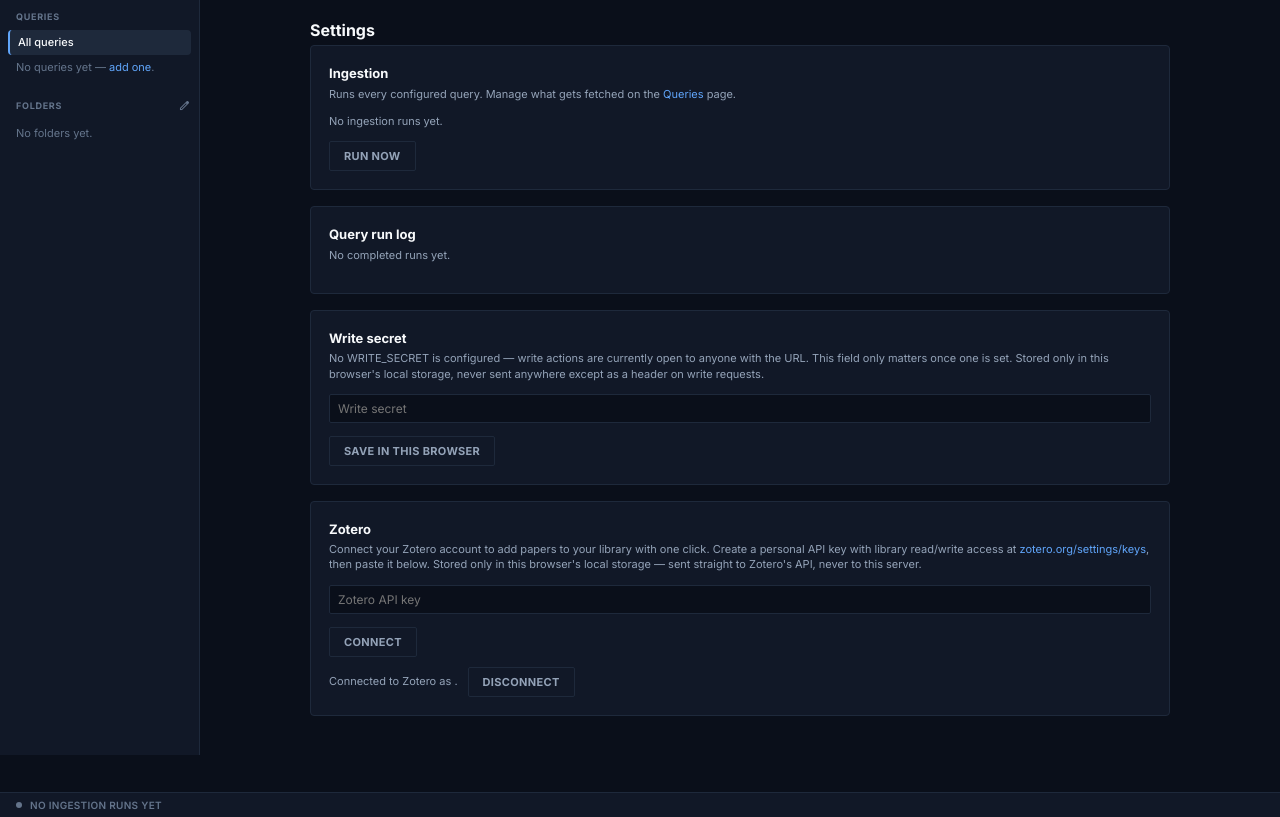
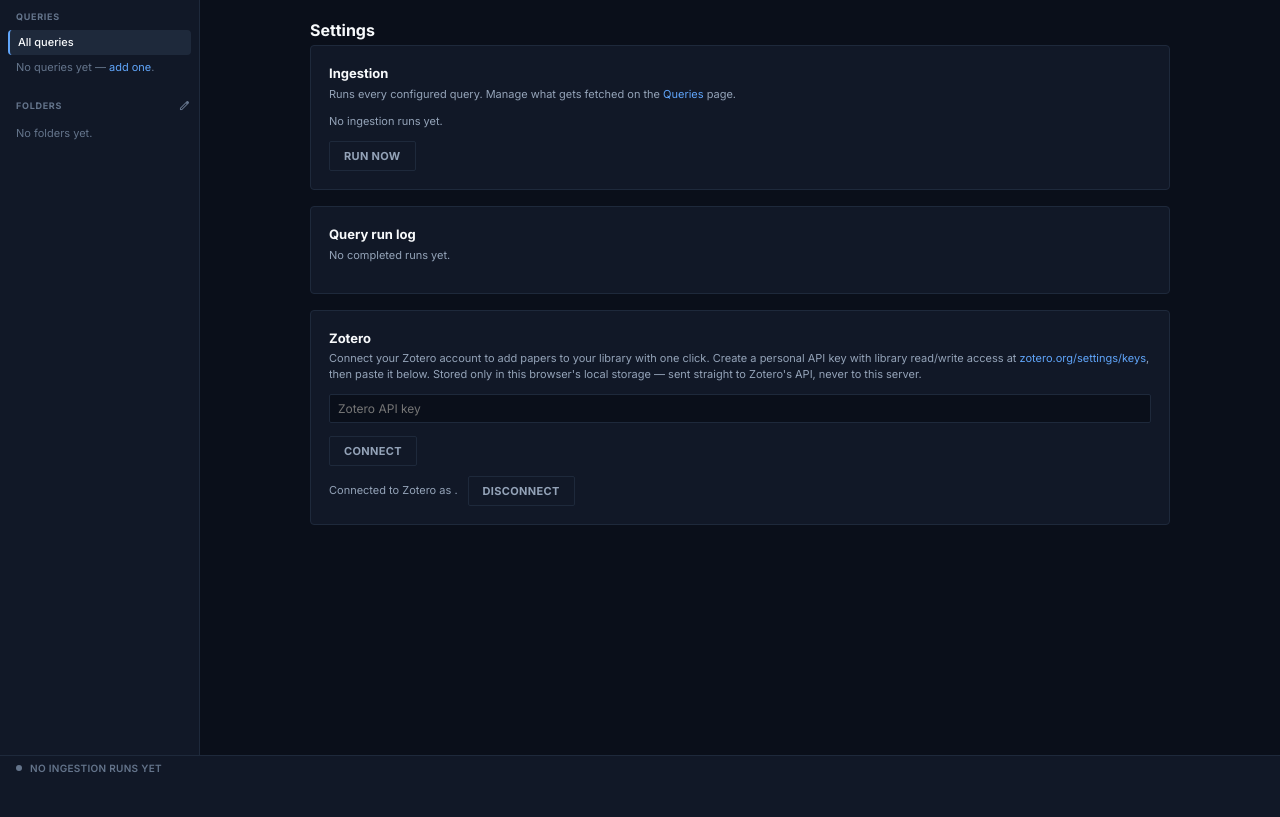
Before and after one commit to denzilly/research_aggregator, a Flask app: page /settings in a window 1280 px wide. Shown: the part 45-862 px from the top of the page. After the commit the page ends 817 px from the top, so only its background shows below. Run offline with Flask 3, Linux system fonts and the light colour scheme; data that the repository does not hold is empty.

Commit message:
Remove WRITE_SECRET — SITE_PASSWORD alone now gates writes
Was a second, independent secret on top of the site password, entered
once per browser via a field in Settings. With only one other trusted
person ever using this (already behind SITE_PASSWORD) and OpenRouter's
own rate limiting already bounding the cost of a compromised session,
it was pure friction — re-entering it on every new device — for no
real marginal protection.

Removed: config.WRITE_SECRET, the require_write_secret decorator and
its use on every write route (folders, queries, run-now), the "Write
secret" Settings block, app.js's localStorage handling for it
(getWriteSecret/writeSecretHeaders/the save-in-browser button), and
the hidden `secret` form fields in queries.html/settings.html. Every
write route is now gated by SITE_PASSWORD alone, same as every other
page — nothing else about the auth model changed.

Verified live against the real deployed site: full create/rename/
delete folder flow works with just an authenticated session and zero
secret headers; an unauthenticated write attempt still redirects to
login (SITE_PASSWORD's before_request guard is unaffected); Settings
and Queries pages no longer reference the removed secret anywhere.

webserver_deploy.md updated to record the removal and why, alongside
the doc's other "Deviation:" entries.

```diff
--- a/app/routes.py
+++ b/app/routes.py
@@ -1,7 +1,6 @@
 import secrets
 import subprocess
 import sys
-from functools import wraps
 
 import requests
 from flask import Blueprint, abort, jsonify, redirect, render_template, request, session, url_for
@@ -16,17 +15,6 @@ bp = Blueprint("main", __name__)
 ZOTERO_REQUEST_TOKEN_URL = "https://www.zotero.org/oauth/request"
 ZOTERO_AUTHORIZE_URL = "https://www.zotero.org/oauth/authorize"
 ZOTERO_ACCESS_TOKEN_URL = "https://www.zotero.org/oauth/access"
-
-
-def require_write_secret(f):
-    @wraps(f)
-    def wrapper(*args, **kwargs):
-        if config.WRITE_SECRET:
-            provided = request.headers.get("X-Write-Secret") or request.form.get("secret") or request.args.get("secret")
-            if provided != config.WRITE_SECRET:
-                abort(403)
-        return f(*args, **kwargs)
-    return wrapper
 
 
 def _pipeline_status(conn):
@@ -154,7 +142,6 @@ def _validated_color(payload):
 
 
 @bp.route("/folders", methods=["POST"])
-@require_write_secret
 def create_folder():
     conn = get_db()
     payload = request.get_json(silent=True) or {}
@@ -169,7 +156,6 @@ def create_folder():
 
 
 @bp.route("/folders/<int:folder_id>", methods=["PATCH"])
-@require_write_secret
 def rename_folder(folder_id):
     conn = get_db()
     payload = request.get_json(silent=True) or {}
@@ -190,7 +176,6 @@ def rename_folder(folder_id):
 
 
 @bp.route("/folders/<int:folder_id>", methods=["DELETE"])
-@require_write_secret
 def delete_folder(folder_id):
     if not queries.delete_folder(folder_id, get_db()):
         abort(404)
@@ -198,7 +183,6 @@ def delete_folder(folder_id):
 
 
 @bp.route("/papers/<path:paper_id>/folders/<int:folder_id>", methods=["PUT"])
-@require_write_secret
 def add_paper_to_folder(paper_id, folder_id):
     if not queries.add_paper_to_folder(paper_id, folder_id, get_db()):
         abort(404)
@@ -206,7 +190,6 @@ def add_paper_to_folder(paper_id, folder_id):
 
 
 @bp.route("/papers/<path:paper_id>/folders/<int:folder_id>", methods=["DELETE"])
-@require_write_secret
 def remove_paper_from_folder(paper_id, folder_id):
     queries.remove_paper_from_folder(paper_id, folder_id, get_db())
     return jsonify({"paper_id": paper_id, "folder_id": folder_id, "in_folder": False})
@@ -216,7 +199,6 @@ def _render_queries_page(conn, status=200, **extra):
     return render_template(
         "queries.html",
         query_list=queries.list_queries(conn),
-        write_secret_configured=bool(config.WRITE_SECRET),
         pipeline=_pipeline_status(conn),
         **extra,
     ), status
@@ -228,7 +210,6 @@ def queries_page():
 
 
 @bp.route("/queries", methods=["POST"])
-@require_write_secret
 def create_query():
     conn = get_db()
     name = request.form.get("name", "").strip()
@@ -248,7 +229,6 @@ def create_query():
 
 
 @bp.route("/queries/<int:query_id>", methods=["POST"])
-@require_write_secret
 def update_query(query_id):
     conn = get_db()
     name = request.form.get("name", "").strip()
@@ -264,7 +244,6 @@ def update_query(query_id):
 
 
 @bp.route("/queries/<int:query_id>/delete", methods=["POST"])
-@require_write_secret
 def delete_query(query_id):
     queries.delete_query(query_id, get_db())
     if session.get("active_query_id") == query_id:
@@ -301,14 +280,12 @@ def settings():
     return render_template(
         "settings.html",
         pipeline=_pipeline_status(conn),
-        write_secret_configured=bool(config.WRITE_SECRET),
         zotero_oauth_configured=bool(config.ZOTERO_CLIENT_KEY and config.ZOTERO_CLIENT_SECRET),
         **_run_log_context(conn),
     )
 
 
 @bp.route("/settings/run-now", methods=["POST"])
-@require_write_secret
 def run_now():
     conn = get_db()
     subprocess.Popen(
@@ -318,7 +295,6 @@ def run_now():
     return render_template(
         "settings.html",
         pipeline=_pipeline_status(conn),
-        write_secret_configured=bool(config.WRITE_SECRET),
         zotero_oauth_configured=bool(config.ZOTERO_CLIENT_KEY and config.ZOTERO_CLIENT_SECRET),
         **_run_log_context(conn),
         triggered=True,
--- a/app/static/js/app.js
+++ b/app/static/js/app.js
@@ -1,32 +1,7 @@
-const WRITE_SECRET_KEY = "phage_digest_write_secret";
-
 // Kept in sync with FOLDER_COLORS in app/queries.py — used when rendering
 // folders created client-side (the manage-folders popover's "new folder"
 // swatches are server-rendered from that same list already).
 const FOLDER_COLORS = ["#60a5fa", "#4ade80", "#fbbf24", "#f472b6", "#a78bfa", "#f87171", "#38bdf8", "#94a3b8"];
-
-function getWriteSecret() {
-  return localStorage.getItem(WRITE_SECRET_KEY) || "";
-}
-
-document.querySelectorAll("[data-write-secret-field]").forEach((el) => {
-  el.value = getWriteSecret();
-});
-
-const saveSecretBtn = document.getElementById("save-write-secret");
-if (saveSecretBtn) {
-  const input = document.getElementById("write-secret-input");
-  input.value = getWriteSecret();
-  saveSecretBtn.addEventListener("click", () => {
-    localStorage.setItem(WRITE_SECRET_KEY, input.value);
-    saveSecretBtn.textContent = "Saved";
-    setTimeout(() => (saveSecretBtn.textContent = "Save in this browser"), 1500);
-  });
-}
-
-function writeSecretHeaders(extra) {
-  return Object.assign({ "X-Write-Secret": getWriteSecret() }, extra || {});
-}
 
 // ---- Mobile off-canvas drawer (Queries / Folders / nav, behind the hamburger) ----
 
@@ -157,14 +132,14 @@ function checkboxChangeHandler(checkbox) {
     try {
       const resp = await fetch(
         `/papers/${encodeURIComponent(paperId)}/folders/${folderId}`,
-        { method, headers: writeSecretHeaders() }
+        { method }
       );
       if (!resp.ok) throw new Error(`Request failed: ${resp.status}`);
       updateSaveButtonState(wrap);
       bumpFolderCount(folderId, checkbox.checked ? 1 : -1);
     } catch (err) {
       checkbox.checked = !checkbox.checked;
-      alert("Couldn't update folder — check your write secret in Settings.");
+      alert("Couldn't update folder.");
     } finally {
       checkbox.disabled = false;
     }
@@ -254,7 +229,7 @@ function bindFolderRenameInput(input) {
     try {
       const resp = await fetch(`/folders/${folderId}`, {
         method: "PATCH",
-        headers: writeSecretHeaders({ "Content-Type": "application/json" }),
+        headers: { "Content-Type": "application/json" },
         body: JSON.stringify({ name }),
       });
       if (resp.status === 409) {
@@ -267,7 +242,7 @@ function bindFolderRenameInput(input) {
         el.textContent = name;
       });
     } catch (err) {
-      alert("Couldn't rename folder — check your write secret in Settings.");
+      alert("Couldn't rename folder.");
       input.value = current;
     }
   };
@@ -287,7 +262,7 @@ function bindColorSwatch(btn) {
     try {
       const resp = await fetch(`/folders/${folderId}`, {
         method: "PATCH",
-        headers: writeSecretHeaders({ "Content-Type": "application/json" }),
+        headers: { "Content-Type": "application/json" },
         body: JSON.stringify({ color }),
       });
       if (!resp.ok) throw new Error(`Request failed: ${resp.status}`);
@@ -299,7 +274,7 @@ function bindColorSwatch(btn) {
         dot.style.backgroundColor = color;
       });
     } catch (err) {
-      alert("Couldn't update folder color — check your write secret in Settings.");
+      alert("Couldn't update folder color.");
     }
   });
 }
@@ -310,10 +285,7 @@ function bindFolderDeleteButton(btn) {
     const name = document.querySelector(`[data-folder-name-label="${folderId}"]`).textContent;
     if (!confirm(`Delete "${name}"? Papers inside it won't be deleted.`)) return;
     try {
-      const resp = await fetch(`/folders/${folderId}`, {
-        method: "DELETE",
-        headers: writeSecretHeaders(),
-      });
+      const resp = await fetch(`/folders/${folderId}`, { method: "DELETE" });
       if (!resp.ok) throw new Error(`Request failed: ${resp.status}`);
       document.querySelectorAll(`[data-folder-list-item="${folderId}"]`).forEach((el) => el.remove());
       document.querySelectorAll(`[data-folder-checkbox][value="${folderId}"]`).forEach((checkbox) => {
@@ -326,7 +298,7 @@ function bindFolderDeleteButton(btn) {
         window.location.href = "/search";
       }
     } catch (err) {
-      alert("Couldn't delete folder — check your write secret in Settings.");
+      alert("Couldn't delete folder.");
     }
   });
 }
@@ -364,7 +336,7 @@ function addFolderEverywhere(folder, originWrap) {
 async function createFolder(name, color) {
   const resp = await fetch("/folders", {
     method: "POST",
-    headers: writeSecretHeaders({ "Content-Type": "application/json" }),
+    headers: { "Content-Type": "application/json" },
     body: JSON.stringify({ name, color: color || null }),
   });
   if (resp.status === 409) {
@@ -372,7 +344,7 @@ async function createFolder(name, color) {
     return null;
   }
   if (!resp.ok) {
-    alert("Couldn't create folder — check your write secret in Settings.");
+    alert("Couldn't create folder.");
     return null;
   }
   return resp.json();
@@ -395,7 +367,6 @@ document.querySelectorAll("[data-new-folder-form]").forEach((form) => {
       try {
         await fetch(`/papers/${encodeURIComponent(card.dataset.paperId)}/folders/${folder.id}`, {
           method: "PUT",
-          headers: writeSecretHeaders(),
         });
         bumpFolderCount(folder.id, 1);
         const checkbox = wrap.querySelector(`[data-folder-checkbox][value="${folder.id}"]`);
@@ -445,7 +416,7 @@ document.querySelectorAll("[data-cite-btn]").forEach((btn) => {
 //
 // Connection lives entirely in this browser's local storage and requests go
 // straight from here to api.zotero.org (CORS-enabled from any origin) — the
-// server never sees the Zotero key, same trust model as the write secret.
+// server never sees the Zotero key.
 
 const ZOTERO_CONN_KEY = "phage_digest_zotero";
 const ZOTERO_ADDED_KEY = "phage_digest_zotero_added";
--- a/app/templates/queries.html
+++ b/app/templates/queries.html
@@ -14,7 +14,6 @@
     </summary>
     <div class="query-card-body">
       <form method="post" action="{{ url_for('main.update_query', query_id=q.id) }}">
-        <input type="hidden" name="secret" data-write-secret-field>
         <div class="field-group" style="margin-bottom: 12px;">
           <label for="name-{{ q.id }}">Name</label>
           <input type="text" id="name-{{ q.id }}" name="name" value="{{ q.name }}">
@@ -28,7 +27,6 @@
       </form>
       <form method="post" action="{{ url_for('main.delete_query', query_id=q.id) }}" style="margin-top: 10px;"
             onsubmit="return confirm('Delete &quot;{{ q.name }}&quot;? Its papers stay in the archive, just no longer grouped under this query.');">
-        <input type="hidden" name="secret" data-write-secret-field>
         <button type="submit" class="ghost">Delete query</button>
       </form>
     </div>
@@ -39,7 +37,6 @@
   <div class="add-query-block">
     <h2>New query</h2>
     <form method="post" action="{{ url_for('main.create_query') }}">
-      <input type="hidden" name="secret" data-write-secret-field>
       <div class="field-group" style="margin-bottom: 12px;">
         <label for="new-name">Name</label>
         <input type="text" id="new-name" name="name" placeholder="e.g. Phage therapy">
--- a/app/templates/settings.html
+++ b/app/templates/settings.html
@@ -16,7 +16,6 @@
       <p class="hint">Last run failed at {{ pipeline.finished_at }}: {{ pipeline.error_message }}</p>
     {% endif %}
     <form method="post" action="{{ url_for('main.run_now') }}">
-      <input type="hidden" name="secret" data-write-secret-field>
       <div class="settings-actions">
         <button type="submit" class="ghost">Run now</button>
         {% if triggered %}<span class="flash">Started — refresh in a moment to see status.</span>{% endif %}
@@ -65,24 +64,6 @@
   </div>
 
   <div class="settings-block">
-    <h2>Write secret</h2>
-    <p class="hint">
-      {% if write_secret_configured %}
-        A WRITE_SECRET is configured on the server. Enter it here so this browser can manage queries / trigger runs / save papers to folders.
-      {% else %}
-        No WRITE_SECRET is configured — write actions are currently open to anyone with the URL. This field only matters once one is set.
-      {% endif %}
-      Stored only in this browser's local storage, never sent anywhere except as a header on write requests.
-    </p>
-    <div class="field-group">
-      <input type="password" id="write-secret-input" placeholder="Write secret">
-      <div class="settings-actions">
-        <button type="button" class="ghost" id="save-write-secret">Save in this browser</button>
-      </div>
-    </div>
-  </div>
-
-  <div class="settings-block">
     <h2>Zotero</h2>
     <p class="hint">
       Connect your Zotero account to add papers to your library with one click.
--- a/config.py
+++ b/config.py
@@ -13,8 +13,6 @@ SCHEMA_PATH = BASE_DIR / "db" / "schema.sql"
 NCBI_API_KEY = os.environ.get("NCBI_API_KEY", "")
 OPENROUTER_API_KEY = os.environ.get("OPENROUTER_API_KEY", "")
 OPENROUTER_MODEL = os.environ.get("OPENROUTER_MODEL", "deepseek/deepseek-v4-flash")
-
-WRITE_SECRET = os.environ.get("WRITE_SECRET", "")
 
 # Zotero OAuth 1.0a "Login with Zotero" — from registering an app at
 # zotero.org/oauth/apps. Optional: when unset, Settings only offers the
```
Also changed, not shown: webserver_deploy.md (+38 -19 lines), 1 other file.
